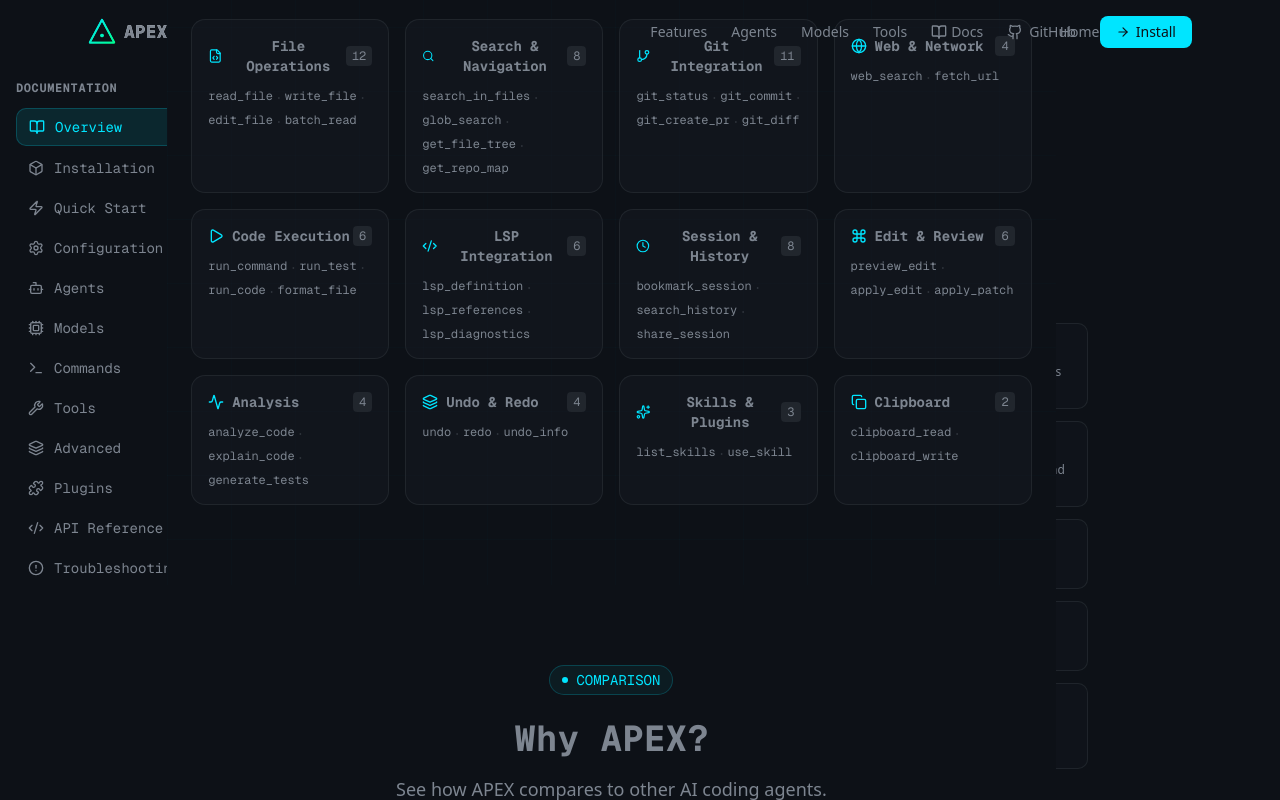
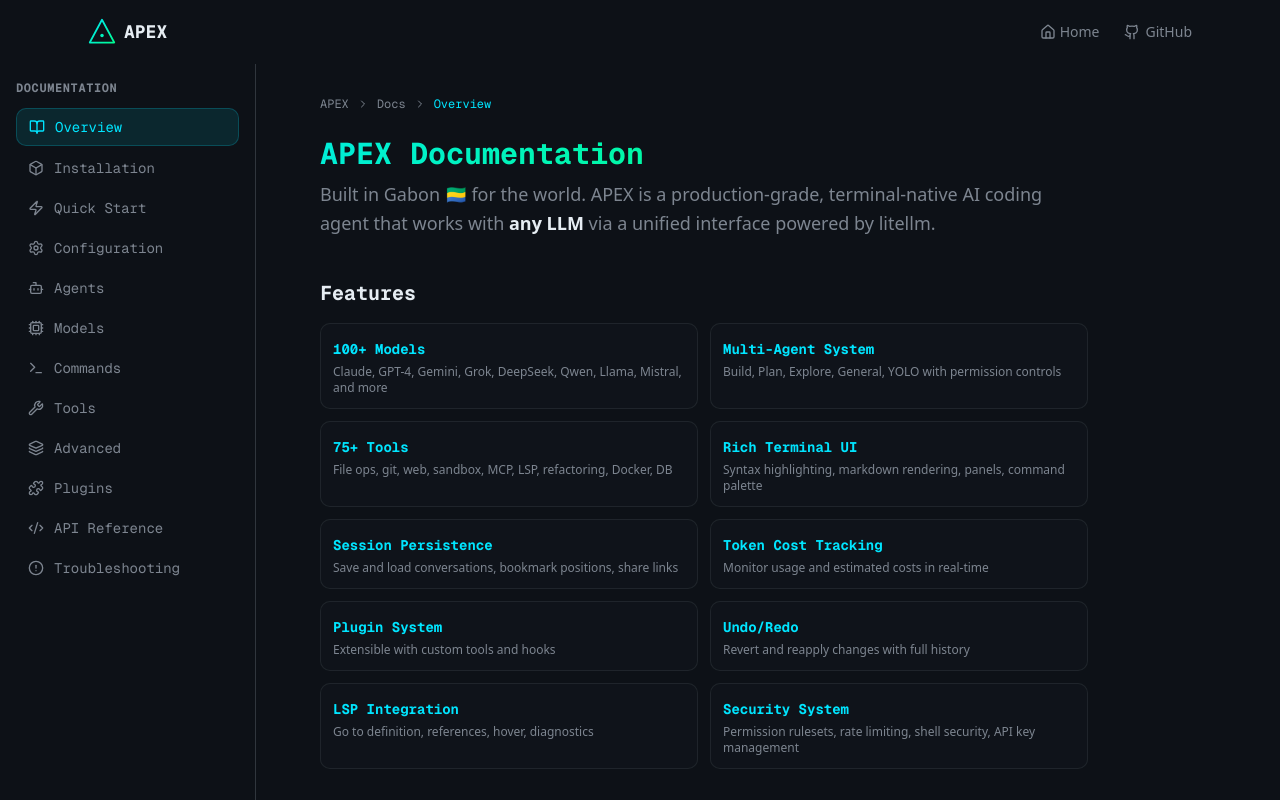
Before and after one commit to Ggboykxz/APEX, a Next.js app: page / in a window 1280 px wide. Both pictures are taken after a click on the button "Documentation". Shown: the top 800 px of the page. Built offline with nearby package versions, Linux system fonts and the light colour scheme.

Commit message:
ece8e9ad-f076-4f38-b14a-18e7057a3084

```diff
--- a/src/app/page.tsx
+++ b/src/app/page.tsx
@@ -7,7 +7,7 @@
   Github, ExternalLink, Code2, Wrench, Users, Star, GitBranch,
   Cpu, Globe, Lock, Eye, FileCode, Search, Play, Command,
   Layers, Sparkles, Box, Activity, Clock, Heart, BookOpen,
-  Menu, X, ChevronRight, Home, Settings, Puzzle, AlertCircle,
+  Menu, X, ChevronRight, HomeIcon, Settings, Puzzle, AlertCircle,
   ArrowLeft, Hash
 } from 'lucide-react'
 
@@ -853,6 +853,84 @@
 }
 
 
+/* ──────────── SHARED NAV COMPONENT ──────────── */
+
+function NavBar({ pageView, setPageView, scrolled, mobileMenuOpen, setMobileMenuOpen }: {
+  pageView: PageView
+  setPageView: (v: PageView) => void
+  scrolled: boolean
+  mobileMenuOpen: boolean
+  setMobileMenuOpen: (v: boolean) => void
+}) {
+  return (
+    <nav className={`fixed top-0 left-0 right-0 z-50 transition-all duration-300 ${
+      scrolled ? 'bg-background/80 backdrop-blur-xl border-b border-border' : 'bg-transparent'
+    }`}>
+      <div className="max-w-6xl mx-auto px-4 sm:px-6">
+        <div className="flex items-center justify-between h-16">
+          <button onClick={() => setPageView('landing')} className="flex items-center gap-2 hover:opacity-80 transition-opacity">
+            <svg xmlns="http://www.w3.org/2000/svg" viewBox="0 0 64 64" fill="none" className="w-7 h-7">
+              <defs>
+                <linearGradient id="nav-grad" x1="0" y1="0" x2="64" y2="64" gradientUnits="userSpaceOnUse">
+                  <stop offset="0%" stopColor="#00e5ff"/>
+                  <stop offset="100%" stopColor="#00ff88"/>
+                </linearGradient>
+              </defs>
+              <polygon points="32,4 60,56 4,56" stroke="url(#nav-grad)" strokeWidth="4" fill="none" strokeLinejoin="round"/>
+              <circle cx="32" cy="40" r="4" fill="url(#nav-grad)"/>
+            </svg>
+            <span className="font-mono font-bold text-lg">APEX</span>
+          </button>
+
+          <div className="hidden md:flex items-center gap-6">
+            {pageView === 'landing' ? (
+              <>
+                <a href="#features" className="text-sm text-muted-foreground hover:text-foreground transition-colors">Features</a>
+                <a href="#agents" className="text-sm text-muted-foreground hover:text-foreground transition-colors">Agents</a>
+                <a href="#models" className="text-sm text-muted-foreground hover:text-foreground transition-colors">Models</a>
+                <a href="#tools" className="text-sm text-muted-foreground hover:text-foreground transition-colors">Tools</a>
+                <button onClick={() => setPageView('docs')} className="text-sm text-muted-foreground hover:text-foreground transition-colors flex items-center gap-1">
+                  <BookOpen className="w-4 h-4" /> Docs
+                </button>
+              </>
+            ) : (
+              <button onClick={() => setPageView('landing')} className="text-sm text-muted-foreground hover:text-foreground transition-colors flex items-center gap-1">
+                <HomeIcon className="w-4 h-4" /> Home
+              </button>
+            )}
+            <a href="https://github.com/Ggboykxz/APEX" target="_blank" rel="noopener noreferrer"
+              className="flex items-center gap-1.5 text-sm text-muted-foreground hover:text-foreground transition-colors">
+              <Github className="w-4 h-4" /> GitHub
+            </a>
+            {pageView === 'landing' && (
+              <a href="#install"
+                className="inline-flex items-center gap-1.5 px-4 py-1.5 rounded-md bg-apex-cyan text-background text-sm font-medium hover:bg-apex-cyan/90 transition-colors">
+                <ArrowRight className="w-3.5 h-3.5" /> Install
+              </a>
+            )}
+          </div>
+
+          <div className="flex items-center gap-2 md:hidden">
+            {pageView === 'landing' && (
+              <button onClick={() => setPageView('docs')} className="p-2 text-muted-foreground hover:text-foreground">
+                <BookOpen className="w-5 h-5" />
+              </button>
+            )}
+            {pageView === 'docs' && (
+              <button onClick={() => setPageView('landing')} className="p-2 text-muted-foreground hover:text-foreground">
+                <HomeIcon className="w-5 h-5" />
+              </button>
+            )}
+            <button onClick={() => setMobileMenuOpen(!mobileMenuOpen)} className="p-2 text-muted-foreground hover:text-foreground">
+              {mobileMenuOpen ? <X className="w-5 h-5" /> : <Menu className="w-5 h-5" />}
+            </button>
+          </div>
+        </div>
+      </div>
+    </nav>
+  )
+}
+
 /* ──────────── MAIN PAGE ──────────── */
 
 export default function Home() {
@@ -886,81 +964,11 @@
     setTimeout(() => setCopied(false), 2000)
   }
 
-  /* ─── Shared Nav ─── */
-  const Nav = () => (
-    <nav className={`fixed top-0 left-0 right-0 z-50 transition-all duration-300 ${
-      scrolled ? 'bg-background/80 backdrop-blur-xl border-b border-border' : 'bg-transparent'
-    }`}>
-      <div className="max-w-6xl mx-auto px-4 sm:px-6">
-        <div className="flex items-center justify-between h-16">
-          <button onClick={() => setPageView('landing')} className="flex items-center gap-2 hover:opacity-80 transition-opacity">
-            <svg xmlns="http://www.w3.org/2000/svg" viewBox="0 0 64 64" fill="none" className="w-7 h-7">
-              <defs>
-                <linearGradient id="nav-grad" x1="0" y1="0" x2="64" y2="64" gradientUnits="userSpaceOnUse">
-                  <stop offset="0%" stopColor="#00e5ff"/>
-                  <stop offset="100%" stopColor="#00ff88"/>
-                </linearGradient>
-              </defs>
-              <polygon points="32,4 60,56 4,56" stroke="url(#nav-grad)" strokeWidth="4" fill="none" strokeLinejoin="round"/>
-              <circle cx="32" cy="40" r="4" fill="url(#nav-grad)"/>
-            </svg>
-            <span className="font-mono font-bold text-lg">APEX</span>
-          </button>
-
-          <div className="hidden md:flex items-center gap-6">
-            {pageView === 'landing' ? (
-              <>
-                <a href="#features" className="text-sm text-muted-foreground hover:text-foreground transition-colors">Features</a>
-                <a href="#agents" className="text-sm text-muted-foreground hover:text-foreground transition-colors">Agents</a>
-                <a href="#models" className="text-sm text-muted-foreground hover:text-foreground transition-colors">Models</a>
-                <a href="#tools" className="text-sm text-muted-foreground hover:text-foreground transition-colors">Tools</a>
-                <button onClick={() => setPageView('docs')} className="text-sm text-muted-foreground hover:text-foreground transition-colors flex items-center gap-1">
-                  <BookOpen className="w-4 h-4" /> Docs
-                </button>
-              </>
-            ) : (
-              <button onClick={() => setPageView('landing')} className="text-sm text-muted-foreground hover:text-foreground transition-colors flex items-center gap-1">
-                <Home className="w-4 h-4" /> Home
-              </button>
-            )}
-            <a href="https://github.com/Ggboykxz/APEX" target="_blank" rel="noopener noreferrer"
-              className="flex items-center gap-1.5 text-sm text-muted-foreground hover:text-foreground transition-colors">
-              <Github className="w-4 h-4" /> GitHub
-            </a>
-            {pageView === 'landing' && (
-              <a href="#install"
-                className="inline-flex items-center gap-1.5 px-4 py-1.5 rounded-md bg-apex-cyan text-background text-sm font-medium hover:bg-apex-cyan/90 transition-colors">
-                <ArrowRight className="w-3.5 h-3.5" /> Install
-              </a>
-            )}
-          </div>
-
-          <div className="flex items-center gap-2 md:hidden">
-            {pageView === 'landing' && (
-              <button onClick={() => setPageView('docs')} className="p-2 text-muted-foreground hover:text-foreground">
-                <BookOpen className="w-5 h-5" />
-              </button>
-            )}
-            {pageView === 'docs' && (
-              <button onClick={() => setPageView('landing')} className="p-2 text-muted-foreground hover:text-foreground">
-                <Home className="w-5 h-5" />
-              </button>
-            )}
-            <button onClick={() => setMobileMenuOpen(!mobileMenuOpen)} className="p-2 text-muted-foreground hover:text-foreground">
-              {mobileMenuOpen ? <X className="w-5 h-5" /> : <Menu className="w-5 h-5" />}
-            </button>
-          </div>
-        </div>
-      </div>
-    </nav>
-  )
-
-
   /* ─── DOCS VIEW ─── */
   if (pageView === 'docs') {
     return (
       <div className="min-h-screen flex flex-col bg-background">
-        <Nav />
+        <NavBar pageView={pageView} setPageView={setPageView} scrolled={scrolled} mobileMenuOpen={mobileMenuOpen} setMobileMenuOpen={setMobileMenuOpen} />
         <div className="flex flex-1 pt-16">
           {/* Sidebar */}
           <aside className={`fixed md:sticky top-16 left-0 bottom-0 z-40 w-64 shrink-0 border-r border-border bg-background overflow-y-auto transition-transform duration-200 ${
@@ -1033,7 +1041,7 @@
   /* ─── LANDING VIEW ─── */
   return (
     <div className="min-h-screen flex flex-col bg-background">
-      <Nav />
+      <NavBar pageView={pageView} setPageView={setPageView} scrolled={scrolled} mobileMenuOpen={mobileMenuOpen} setMobileMenuOpen={setMobileMenuOpen} />
 
       {/* ─── HERO ─── */}
       <section className="relative pt-32 pb-20 overflow-hidden">
```
